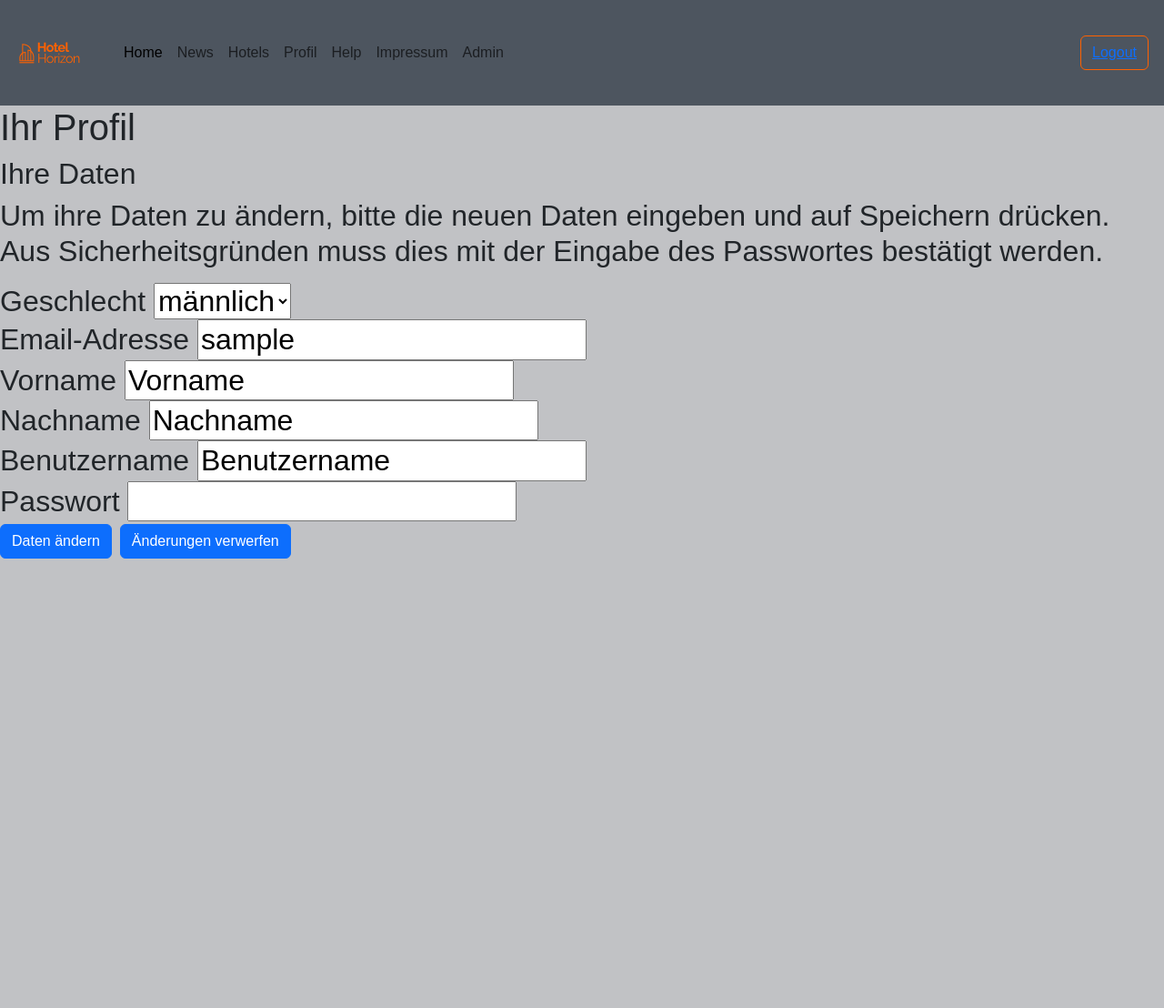
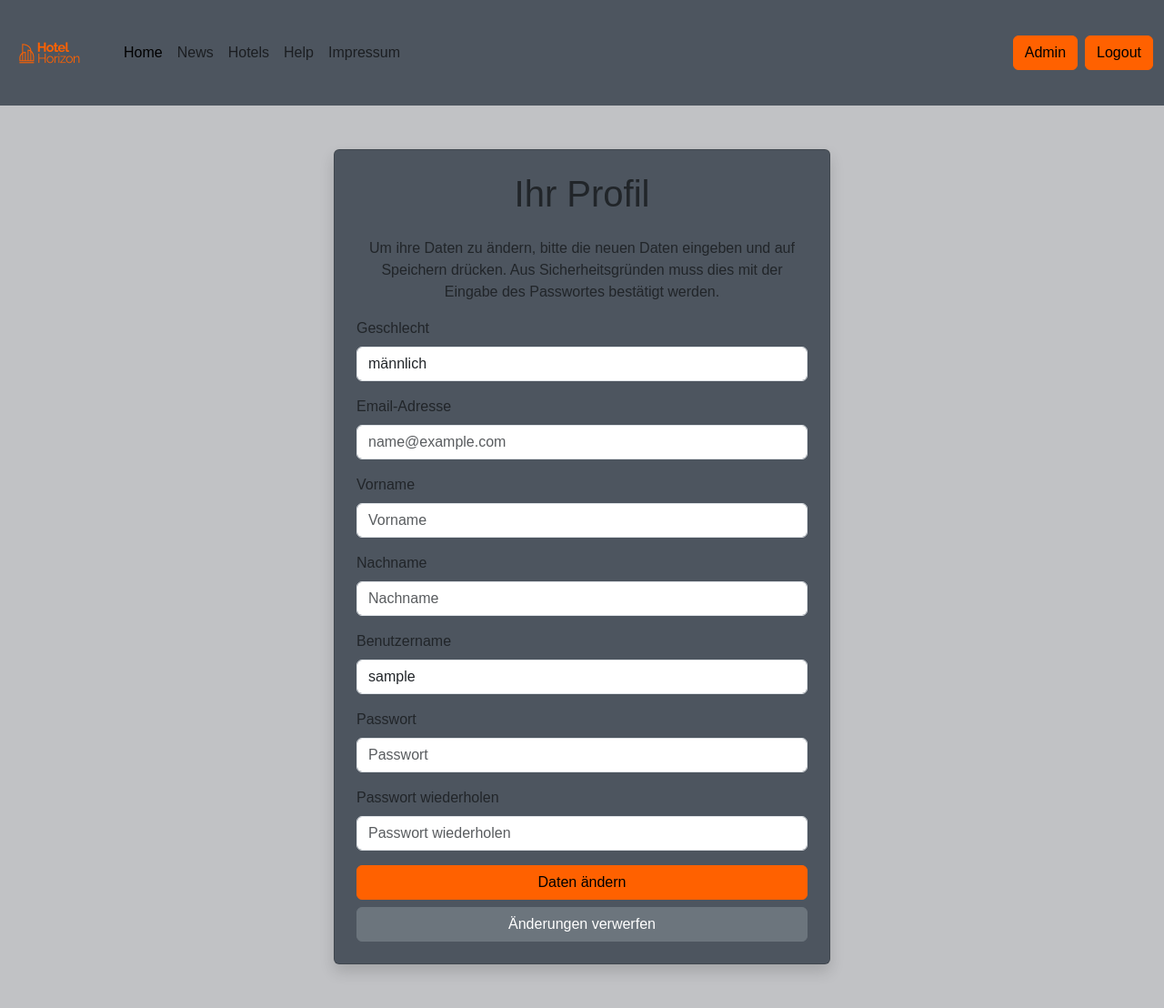
Before and after one commit to DavidWz0403/Hotel-Horizon, a PHP site: page /profil.php in a window 1280 px wide. Shown: the whole page at 91% size. Before the commit the page ends 614 px from the top, so only its background shows below. Run offline with PHP 8.4, Linux system fonts and the light colour scheme; the visitor is signed in with stand-in values (Sample User, id 1).

Commit message:
Fix: php & css

```diff
--- /dev/null
+++ b/form.css
@@ -0,0 +1,9 @@
+.card{
+    background-color: var(--secondary-color) !important;
+}
+
+.btn-primary {
+    background-color: var(--button-color) !important;
+    border-color: var(--button-color) !important;
+    color: black !important;
+}
--- a/header.php
+++ b/header.php
@@ -16,6 +16,7 @@ if (!isset($_SESSION["role"])){
     <title>Header</title>
     <link href="https://cdn.jsdelivr.net/npm/bootstrap@5.3.2/dist/css/bootstrap.min.css" rel="stylesheet" integrity="sha384-T3c6CoIi6uLrA9TneNEoa7RxnatzjcDSCmG1MXxSR1GAsXEV/Dwwykc2MPK8M2HN" crossorigin="anonymous">
     <script src="https://cdn.jsdelivr.net/npm/bootstrap@5.3.2/dist/js/bootstrap.bundle.min.js" integrity="sha384-C6RzsynM9kWDrMNeT87bh95OGNyZPhcTNXj1NW7RuBCsyN/o0jlpcV8Qyq46cDfL" crossorigin="anonymous"></script>
+    <link rel="stylesheet" href="https://cdn.jsdelivr.net/npm/bootstrap-icons@1.5.0/font/bootstrap-icons.css">
     <link href="index.css" rel="stylesheet">
 </head>
 <body>
@@ -42,39 +43,24 @@ if (!isset($_SESSION["role"])){
                         <a class="nav-link" href="#">Hotels</a>
                     </li>
                     <li class="nav-item">
-                        <a class="nav-link" href="profil.php">Profil</a>
-                    </li>
-                    <li class="nav-item">
                         <a class="nav-link" href="help.php">Help</a>
                     </li>
                     <li class="nav-item">
                         <a class="nav-link" href="impressum.php">Impressum</a>
                     </li>
-                    <li class="nav-item">
-                        <a class="nav-link" href="admin.php">Admin</a>
-                    </li>
                 </ul>
                 <div class="d-flex">
-                <?php
-                    if($_SESSION["role"]>0 && isset($_SESSION["role"])){
-                        ?>
-                            <div class="button">
-                        <button class="btn button-header btn-outline-warning"><a href="logout.php">Logout</a></button>
-                    </div>
-                        <?php
-                    }
-                    else {
-                        ?>
-                        <div class="button">
-                        <button class="btn button-header btn-outline-warning mr-2"><a href="registrierung.php">Registrierung</a></button>
-                    </div>
 
-                        <div class="button">
-                        <button class="btn button-header btn-outline-warning"><a href="login.php">Login</a></button>
-                    </div>
-                        <?php
-                    }
-                ?>
+                <?php if ($_SESSION["role"] === 1): ?>
+                    <a href="admin.php" class="btn btn-primary me-2" role="button" aria-pressed="true">Admin</a>
+                    <a href="logout.php" class="btn btn-primary " role="button" aria-pressed="true">Logout</a>
+                <?php elseif ($_SESSION["role"] === 2): ?>
+                    <a href="profil.php" class="btn btn-primary me-2" role="button" aria-pressed="true">Profil</a>
+                    <a href="logout.php" class="btn btn-primary " role="button" aria-pressed="true">Logout</a>
+                <?php else: ?>
+                    <a href="registrierung.php" class="btn btn-primary me-2 " role="button" aria-pressed="true">Registrierung</a>
+                    <a href="login.php" class="btn btn-primary" role="button" aria-pressed="true">Login</a>
+                <?php endif; ?>
 
                 </div>
     </div>
--- a/impressum.php
+++ b/impressum.php
@@ -51,7 +51,7 @@
 
 </div>
 
-<!-- Bootstrap JS, Popper.js, and jQuery -->
+
 <script src="https://ajax.googleapis.com/ajax/libs/jquery/3.5.1/jquery.min.js"></script>
 <script src="https://cdnjs.cloudflare.com/ajax/libs/popper.js/1.16.0/umd/popper.min.js"></script>
 <script src="https://maxcdn.bootstrapcdn.com/bootstrap/4.5.2/js/bootstrap.min.js"></script>
--- a/index.css
+++ b/index.css
@@ -32,10 +32,11 @@
 }
 
 
-.btn-outline-warning {
-    color: var(--button-color);
-    border-color: var(--button-color);
-    margin: 5px;
+.btn-primary {
+    background-color: var(--button-color) !important;
+    border-color: var(--button-color) !important;
+    color: black !important;
+    text-decoration: none !important;
 }
 
 .navbar{
@@ -58,6 +59,8 @@
 .navbar {
     background-color: #4d555f !important;
 }
+
+
 
 
 
@@ -122,3 +125,7 @@
     margin-top: 10px;
     font-weight: bold;
 }
+
+
+
+/***** End Section *****/
--- a/profil.php
+++ b/profil.php
@@ -4,45 +4,62 @@
     <meta charset="UTF-8">
     <meta name="viewport" content="width=device-width, initial-scale=1.0">
     <title>Document</title>
+    <link href="https://cdn.jsdelivr.net/npm/bootstrap@5.3.2/dist/css/bootstrap.min.css" rel="stylesheet" integrity="sha384-T3c6CoIi6uLrA9TneNEoa7RxnatzjcDSCmG1MXxSR1GAsXEV/Dwwykc2MPK8M2HN" crossorigin="anonymous">
+    <script src="https://cdn.jsdelivr.net/npm/bootstrap@5.3.2/dist/js/bootstrap.bundle.min.js" integrity="sha384-C6RzsynM9kWDrMNeT87bh95OGNyZPhcTNXj1NW7RuBCsyN/o0jlpcV8Qyq46cDfL" crossorigin="anonymous"></script>
+    <link href="form.css" rel="stylesheet">
 </head>
 <body>
     <?php
         include("./header.php");
     ?>
-    <h1>Ihr Profil</h1>
-    <h2>Ihre Daten<h2>
-    <p>Um ihre Daten zu ändern, bitte die neuen Daten eingeben und auf Speichern drücken. Aus Sicherheitsgründen muss dies mit der Eingabe des Passwortes bestätigt werden.</p>
-    <form action="profil.php" method="post">
-    <div class="form-group">
-        <label value="weiblich" for="anrede">Geschlecht</label>
-        <select class="register" id="anrede" name="anrede" required>
+    <div class="container my-5">
+        <div class="row justify-content-center">
+            <div class="col-md-6">
+                <div class="card p-4 shadow">
+                    <h1 class="text-center mb-4">Ihr Profil</h1>
+                    <p class="text-center">Um ihre Daten zu ändern, bitte die neuen Daten eingeben und auf Speichern drücken. Aus Sicherheitsgründen muss dies mit der Eingabe des Passwortes bestätigt werden.</p>
+                    <form action="registrierung.php" method="post">
+                        <div class="mb-3">
+                            <label for="anrede"  class="form-label">Geschlecht</label>
+                            <select id="anrede" name="anrede" class="form-control" required>
                                 <option>männlich</option>
                                 <option>weiblich</option>
                                 <option>divers</option>
                                 </select>
                             </div>
-    <div class="form-group">
-            <label for="mail">Email-Adresse</label>
-            <input type="email" class="register" id="mail" name="mail" required value=<?php echo $_SESSION["Benutzer"]?>>
+                        <div class="mb-3">
+                                <label for="mail" class="form-label">Email-Adresse</label>
+                                <input type="email" class="form-control" id="mail" name="mail" placeholder="name@example.com" required>
                             </div>
-    <div class="form-group">
-            <label for="mail">Vorname</label>
-            <input type="text" class="register" id="vorname"  name="vorname" value="Vorname" required>
+                        <div class="mb-3">
+                                <label for="mail" class="form-label">Vorname</label>
+                                <input type="text" class="form-control" id="vorname"  name="vorname" placeholder="Vorname" required>
                             </div>
-    <div class="form-group">
-            <label for="mail">Nachname</label>
-            <input type="text" class="register" id="nachname" name="nachname" value="Nachname" required>
+                        <div class="mb-3">
+                                <label for="mail" class="form-label">Nachname</label>
+                                <input type="text" class="form-control" id="nachname" name="nachname" placeholder="Nachname" required>
                             </div>
-    <div class="form-group">
-            <label for="mail">Benutzername</label>
-            <input type="text" class="register" id="username" name="username" value="Benutzername" required>
+                        <div class="mb-3">
+                                <label for="mail" class="form-label">Benutzername</label>
+                                <input type="text" class="form-control" id="username" name="username" placeholder="Benutzername" value=<?php echo $_SESSION["Benutzer"]?> required>
                             </div>
-    <div class="form-group">
-            <label for="mail">Passwort</label>
-            <input type="password" class="register" id="password" name="password" required>
+                        <div class="mb-3">
+                                <label for="mail" class="form-label">Passwort</label>
+                                <input type="password" class="form-control" id="password" name="password" placeholder="Passwort" required>
                             </div>
+                        <div class="mb-3">
+                                <label for="mail" class="form-label">Passwort wiederholen</label>
+                                <input type="password" class="form-control" id="password2" name="password2" placeholder="Passwort wiederholen" required>
+                        </div>
+
+                        <div class="d-grid gap-2">
                                 <button type="submit" class="btn btn-primary">Daten ändern</button>
-    <button type="reset" class="btn btn-primary">Änderungen verwerfen</button>
+                                <button type="reset" class="btn btn-secondary">Änderungen verwerfen</button>
+                        </div>
                     </form>
+                </div>
+            </div>
+        </div>
+    </div>
 </body>
 </html>
```
Also changed, not shown: admin.php (+28 -9 lines), login.php (+37 -40 lines), logout.php (+6 -3 lines), registrierung.php (+40 -34 lines), uploads/Foto.png (deleted), uploads/WhatsApp Image 2023-11-07 at 13.05.42.jpeg (added), uploads/logo.png (deleted). Lines whose indentation alone changed are shown as unchanged.
